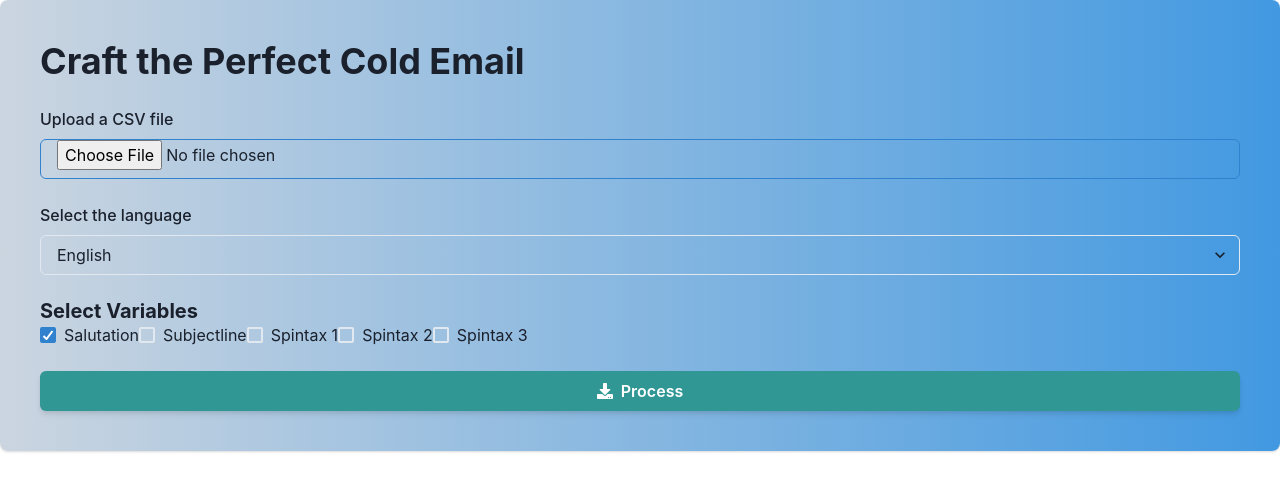
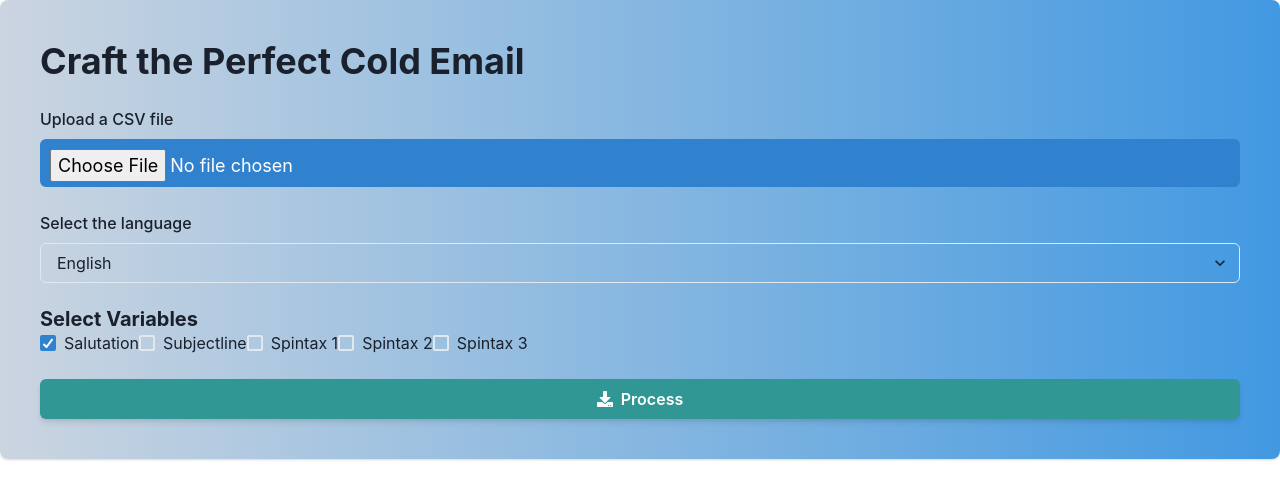
Before and after one commit to GPT-Engineer-App/craft-the-perfect-email-app, a React (Vite) app: page / in a window 1280 px wide. Shown: the top 498 px of the page. Built offline with nearby package versions, Linux system fonts and the light colour scheme.

Commit message:
Enhanced the design of the 'Choose file' button by adding properties for a larger size, filled variant, padding, background color, text color, and hover effects.
Prompt: create a nice button design for the 'Choose file' button

```diff
--- a/src/pages/Index.jsx
+++ b/src/pages/Index.jsx
@@ -38,7 +38,7 @@ const Index = () => {
         <Heading>Craft the Perfect Cold Email</Heading>
         <FormControl>
           <FormLabel>Upload a CSV file</FormLabel>
-          <Input type="file" accept=".csv" onChange={handleFileChange} borderColor="blue.500" _hover={{ borderColor: "blue.600" }} />
+          <Input type="file" accept=".csv" onChange={handleFileChange} borderColor="blue.500" _hover={{ borderColor: "blue.600" }} size="lg" variant="filled" p={2} bg="blue.500" color="white" _hover={{ bg: "blue.600" }} cursor="pointer" />
         </FormControl>
         <FormControl>
           <FormLabel>Select the language</FormLabel>
```
